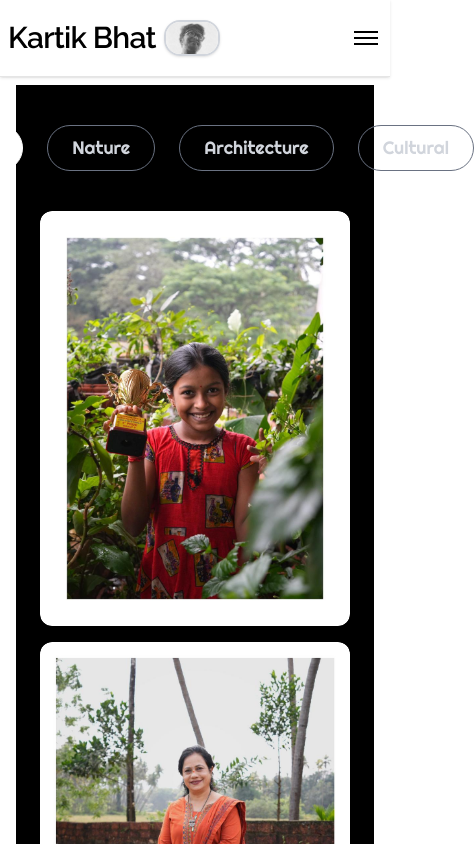
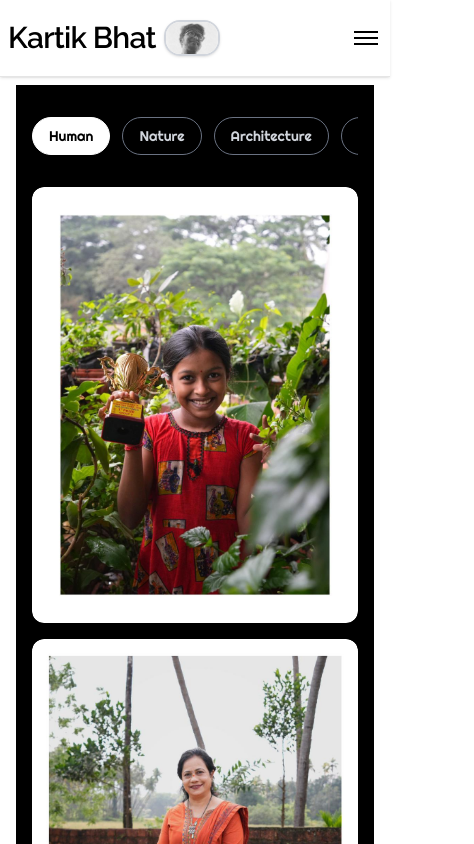
Before and after one commit to Karrycoder007/Portfolio-2025-karry, a Next.js app: page /media in a window 390 px wide. Shown: the top 844 px of the page, 474 px wide, since content can reach past the window. Built offline with nearby package versions, Linux system fonts and the light colour scheme.

Commit message:
Fix gallery category switching and mobile responsiveness

```diff
--- a/src/app/media/page.tsx
+++ b/src/app/media/page.tsx
@@ -2,48 +2,36 @@
 
 import { useState } from "react";
 import Image from "next/image";
-import { motion, AnimatePresence } from "framer-motion";
+import { motion } from "framer-motion";
 import { X } from "lucide-react";
 
 export default function GalleryPage() {
-  // ---------------------------------------------------
-  // Your image categories
-  // ---------------------------------------------------
   const categories: Record<string, string[]> = {
-    Human: [
-      "/h1.jpeg", "/h2.jpeg", "/h3.jpeg", "/h4.jpeg", "/h5.jpeg",
-      "/h6.jpeg", "/h7.jpeg",
-    ],
-    Nature: [
-      "/n1.jpeg", "/n2.jpeg", "/n3.jpeg", "/n4.jpeg", "/n5.jpeg", "/n15.jpeg",
+    Human: ["/h1.jpeg", "/h2.jpeg", "/h3.jpeg", "/h4.jpeg", "/h5.jpeg", "/h6.jpeg", "/h7.jpeg"],
+    Nature: ["/n1.jpeg", "/n2.jpeg", "/n3.jpeg", "/n4.jpeg", "/n5.jpeg", "/n15.jpeg",
       "/n6.jpeg", "/n7.jpeg", "/n8.jpeg", "/n9.jpeg", "/n10.jpeg",
-      "/n11.jpeg", "/n12.jpeg", "/n13.jpeg", "/n14.jpeg",
-    ],
-    Architecture: [
-      "/a1.jpeg", "/a2.jpeg", "/a3.jpeg", "/a4.jpeg", "/a5.jpeg",
-      "/a6.jpeg", "/a7.jpeg", "/a8.jpeg", "/a9.jpeg", "/a10.jpeg", "/a11.jpeg",
-    ],
-    Cultural: [
-     "/c7.jpeg", "/c1.jpeg", "/c2.jpeg", "/c3.jpeg", "/c4.jpeg", "/c5.jpeg","/c6.jpeg",
-
-    ],
+      "/n11.jpeg", "/n12.jpeg", "/n13.jpeg", "/n14.jpeg"],
+    Architecture: ["/a1.jpeg", "/a2.jpeg", "/a3.jpeg", "/a4.jpeg", "/a5.jpeg",
+      "/a6.jpeg", "/a7.jpeg", "/a8.jpeg", "/a9.jpeg", "/a10.jpeg", "/a11.jpeg"],
+    Cultural: ["/c7.jpeg", "/c1.jpeg", "/c2.jpeg", "/c3.jpeg", "/c4.jpeg", "/c5.jpeg", "/c6.jpeg"],
   };
 
   const [selected, setSelected] = useState<keyof typeof categories>("Human");
   const [viewer, setViewer] = useState<string | null>(null);
 
   return (
-    <div className="min-h-screen w-full bg-black text-white px-6 py-10">
-      {/* FILTER BUTTONS */}
-      <div className="flex justify-center gap-6 mb-10">
+    <div className="min-h-screen bg-black text-white px-4 py-8">
+
+      {/* FILTER BUTTONS – GUARANTEED CLICKABLE */}
+      <div className="flex gap-3 overflow-x-auto pb-2 mb-6 pointer-events-auto">
         {Object.keys(categories).map((cat) => (
           <button
             key={cat}
             onClick={() => setSelected(cat as keyof typeof categories)}
-            className={`px-6 py-2 text-lg rounded-full border transition-all ${
+            className={`flex-shrink-0 px-4 py-2 rounded-full border text-sm ${
               selected === cat
                 ? "bg-white text-black border-white"
-                : "border-gray-500 text-gray-300 hover:border-white"
+                : "border-gray-500 text-gray-300"
             }`}
           >
             {cat}
@@ -51,22 +39,15 @@ export default function GalleryPage() {
         ))}
       </div>
 
-      {/* MASONRY GRID */}
-      <AnimatePresence mode="popLayout">
-        <motion.div
-          key={selected}
-          initial={{ opacity: 0 }}
-          animate={{ opacity: 1 }}
-          exit={{ opacity: 0 }}
-          className="columns-1 sm:columns-2 md:columns-3 gap-4 space-y-4"
-        >
+      {/* STATIC MASONRY GRID (NO AnimatePresence) */}
+      <div className="columns-1 sm:columns-2 lg:columns-3 gap-4 space-y-4">
         {categories[selected].map((src, index) => (
           <motion.div
             key={src}
             initial={{ opacity: 0, y: 20 }}
             animate={{ opacity: 1, y: 0 }}
-              transition={{ duration: 0.4, delay: index * 0.05 }}
-              className="w-full break-inside-avoid overflow-hidden rounded-xl cursor-pointer group"
+            transition={{ duration: 0.3, delay: index * 0.04 }}
+            className="break-inside-avoid rounded-xl overflow-hidden cursor-pointer"
             onClick={() => setViewer(src)}
           >
             <Image
@@ -74,38 +55,32 @@ export default function GalleryPage() {
               alt=""
               width={1000}
               height={1300}
-                className="w-full h-auto rounded-xl transition-transform duration-500 group-hover:scale-105"
+              className="w-full h-auto rounded-xl"
             />
           </motion.div>
         ))}
-        </motion.div>
-      </AnimatePresence>
+      </div>
 
-      {/* FULLSCREEN LIGHTBOX */}
-      <AnimatePresence>
+      {/* LIGHTBOX */}
       {viewer && (
-          <motion.div
-            initial={{ opacity: 0 }}
-            animate={{ opacity: 1 }}
-            exit={{ opacity: 0 }}
+        <div
+          className="fixed inset-0 bg-black/90 z-[999] flex items-center justify-center"
           onClick={() => setViewer(null)}
-            className="fixed inset-0 bg-black/90 z-[999] flex items-center justify-center p-4"
         >
-            {/* Close Button */}
-            <button className="absolute top-5 right-5 p-2 bg-white/20 rounded-full backdrop-blur-sm">
-              <X size={28} className="text-white" />
+          <button
+            className="absolute top-4 right-4 p-3 bg-white/20 rounded-full"
+            onClick={() => setViewer(null)}
+          >
+            <X size={24} />
           </button>
 
-            <motion.img
+          <img
             src={viewer}
-              initial={{ scale: 0.9 }}
-              animate={{ scale: 1 }}
-              exit={{ scale: 0.9 }}
-              className="max-w-[95%] max-h-[90%] object-contain rounded-xl shadow-xl"
+            className="max-w-[95%] max-h-[85%] object-contain"
+            onClick={(e) => e.stopPropagation()}
           />
-          </motion.div>
+        </div>
       )}
-      </AnimatePresence>
     </div>
   );
 }
```
Lines whose indentation alone changed are shown as unchanged.
